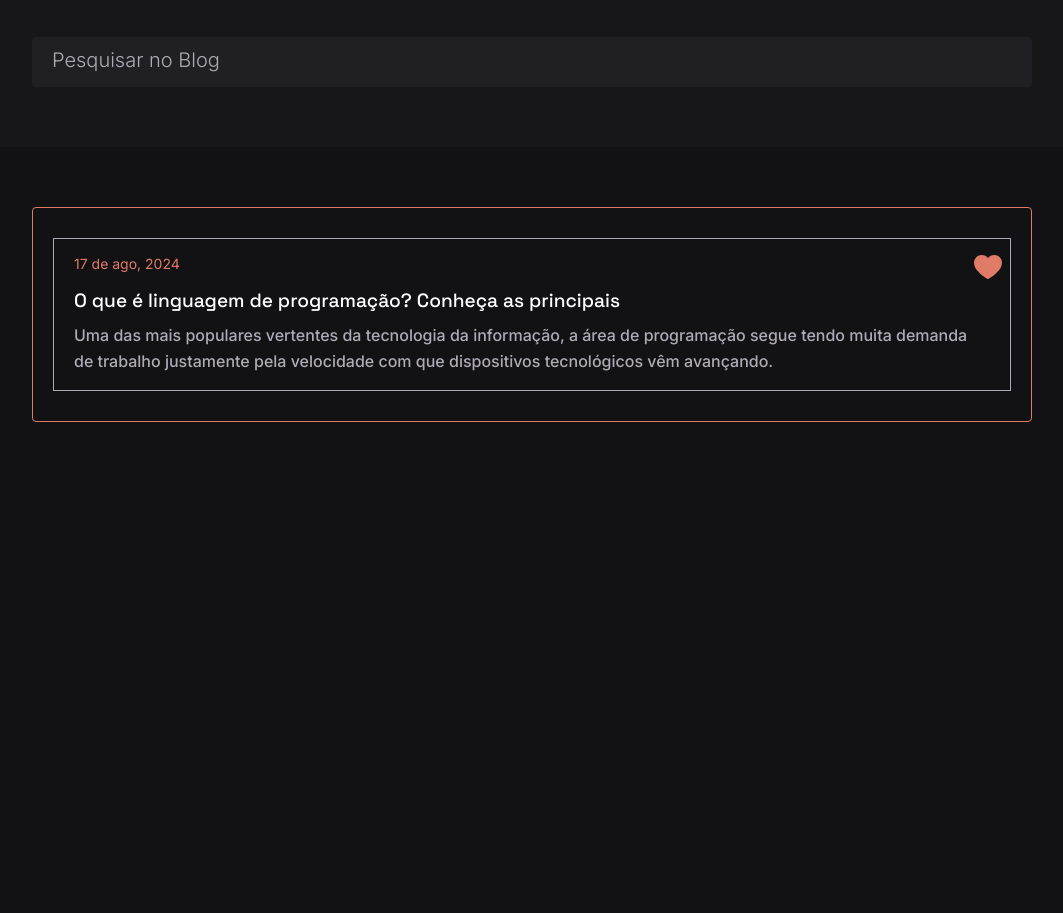
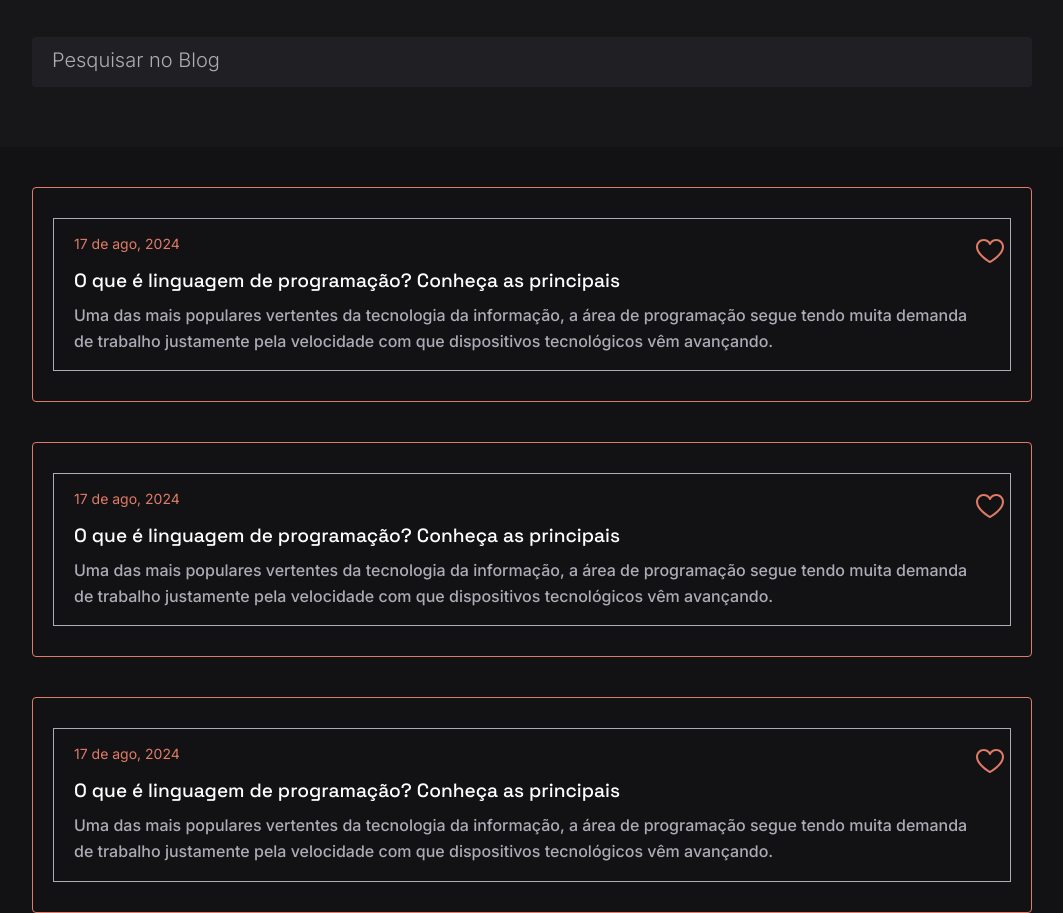
Before and after one commit to francisco-das-chagas/blog, a plain HTML site: page index.html in a window 1280 px wide. Shown: the part 103-1016 px from the top of the page, without its empty margins (108-1171 px from the left). Before the commit the page ends 800 px from the top, so only its background shows below. Drawn offline with Linux system fonts and the light colour scheme.

Commit message:
mudando o icone heart

```diff
--- a/index.html
+++ b/index.html
@@ -37,6 +37,24 @@
             velocidade com que dispositivos tecnológicos vêm avançando.</p>
         </div>
       </div>
+      <div class="card">
+        <div class="card__description">
+          <span class="data__card">17 de ago, 2024</span>
+          <h2>O que é linguagem de programação? Conheça as principais</h2>
+          <p>Uma das mais populares vertentes da tecnologia da informação, a área
+            de programação segue tendo muita demanda de trabalho justamente pela
+            velocidade com que dispositivos tecnológicos vêm avançando.</p>
+        </div>
+      </div>
+      <div class="card">
+        <div class="card__description">
+          <span class="data__card">17 de ago, 2024</span>
+          <h2>O que é linguagem de programação? Conheça as principais</h2>
+          <p>Uma das mais populares vertentes da tecnologia da informação, a área
+            de programação segue tendo muita demanda de trabalho justamente pela
+            velocidade com que dispositivos tecnológicos vêm avançando.</p>
+        </div>
+      </div>
     </main>
   </body>
 </html>
--- a/style.css
+++ b/style.css
@@ -63,7 +63,7 @@ main .card {
   border: 1px solid #E07B67;
   padding: 30px 20px;
   border-radius: 4px;
-  margin-top: 60px;
+  margin-top: 40px;
 }
 
 .data__card {
@@ -75,7 +75,7 @@ main .card {
 }
 .data__card::after {
   content: '';
-  background-image: url("img/Vector.svg");
+  background-image: url("img/icon-heart.svg");
   top: 0;
   right:0px;
   left: 900px;
@@ -85,7 +85,6 @@ main .card {
   position: absolute;
 
 }
-
 .card__description {
   padding: 16px 20px;
   border: 1px solid #AFABB6;
```
Also changed, not shown: img/icon-heart.svg (added).
